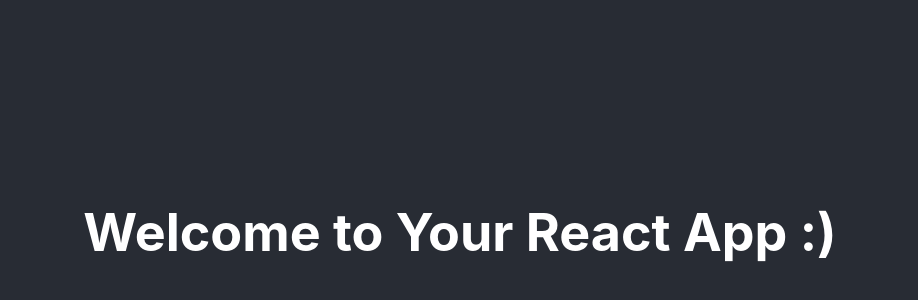
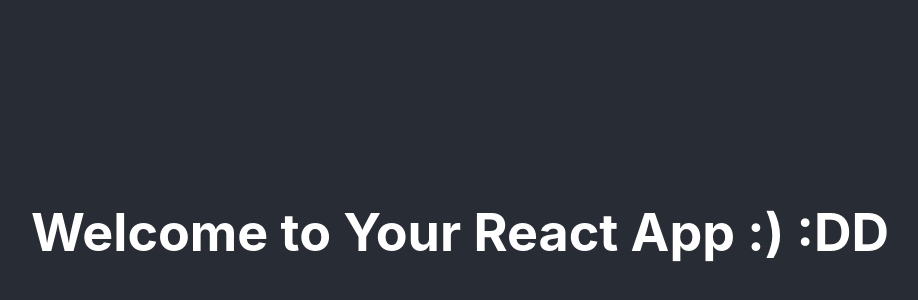
Before and after one commit to shajini-h/test-repo, a React app: page / in a window 1280 px wide. Shown: the part 168-468 px from the top of the page, without its empty margins (180-1098 px from the left). Built offline with nearby package versions, Linux system fonts and the light colour scheme.

Commit message:
double smiley :D

```diff
--- a/src/App.js
+++ b/src/App.js
@@ -4,7 +4,7 @@
   return (
     <div className="App">
       <header className="App-header">
-        <h1>Welcome to Your React App :)</h1>
+        <h1>Welcome to Your React App :) :DD</h1>
       </header>
     </div>
   );
```
